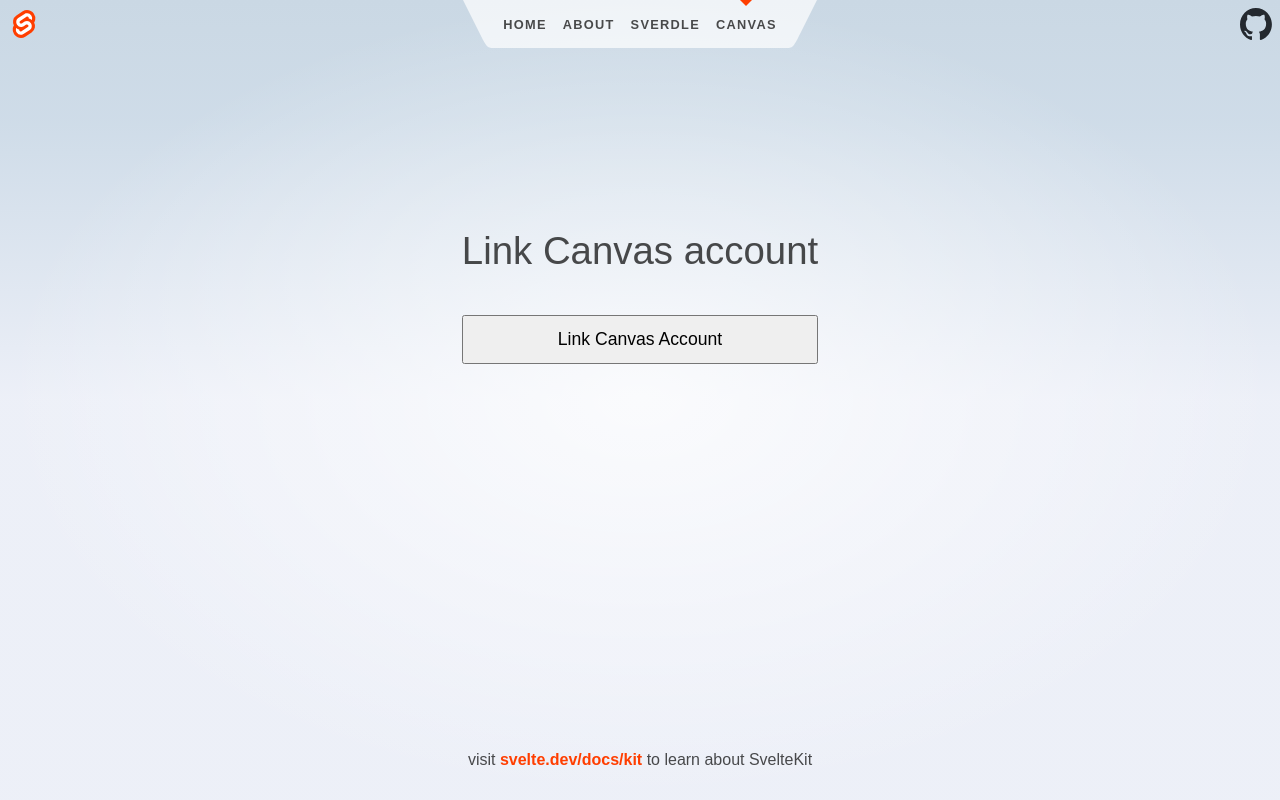
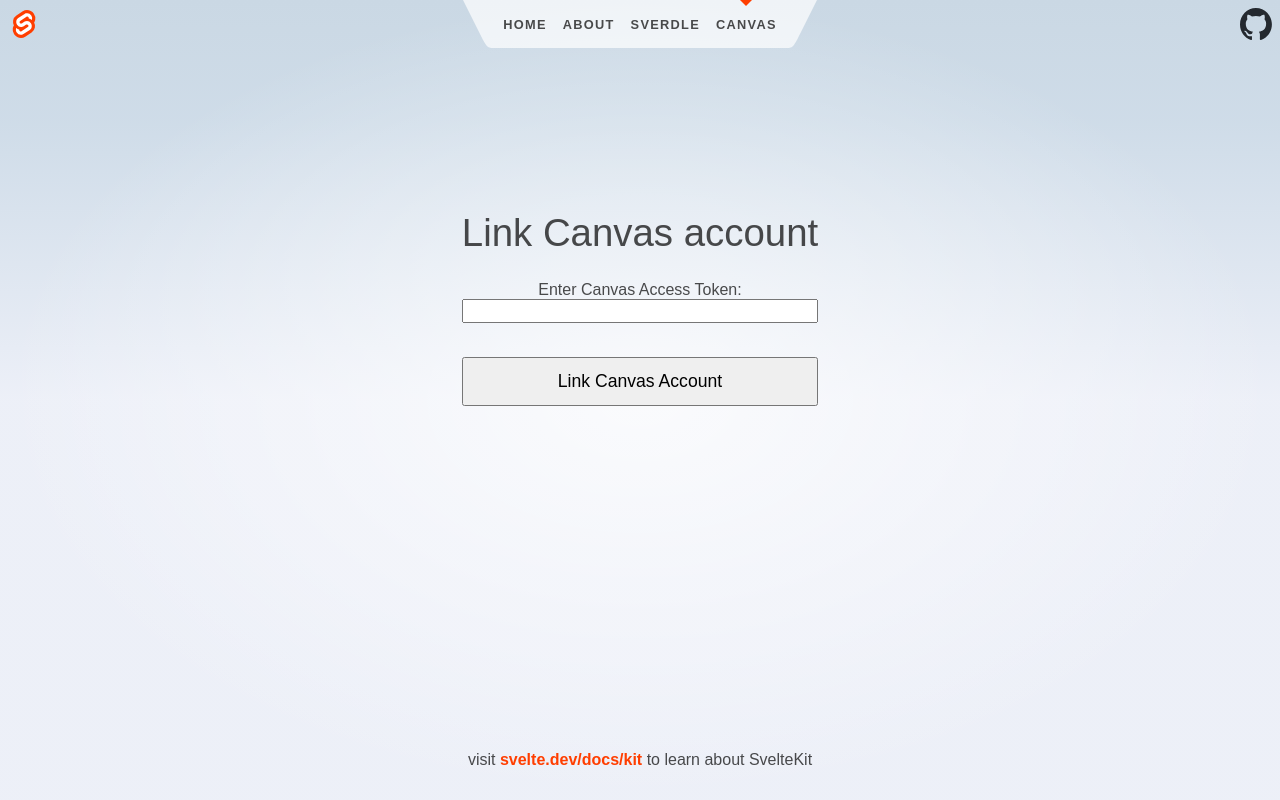
Before and after one commit to etbay/BrainBatch, a SvelteKit app in the folder frontend/: page /canvas in a window 1280 px wide. Built offline with nearby package versions, Linux system fonts and the light colour scheme.

Commit message:
added text entry field for canvas access token

```diff
--- a/frontend/src/routes/canvas/+page.svelte
+++ b/frontend/src/routes/canvas/+page.svelte
@@ -4,7 +4,7 @@
 </svelte:head>
 
 <script>
-    let accessToken = '10~MRReLxNZ7PnMfU86kUMWmHFLJe9cKJWE8Mh6V2u9ATwmmHkTXDUzFkTH2cnWYkY2';
+    let accessToken = '';
     let courses = [];
     let error = '';
 
@@ -28,6 +28,8 @@
 <div class="text-column" style = "text-align: center;">
 	<h1>Link Canvas account</h1>
 
+    <label for = "accessToken">Enter Canvas Access Token:</label>
+    <input style="width: auto;" type = "text" bind:value={accessToken}/><br/>
     <button style= "margin: 1rem 0; padding: 0.75rem 1.5rem; font-size: 1.1rem;"
 		on:click={linkCanvasAccount}>
 		Link Canvas Account
```
